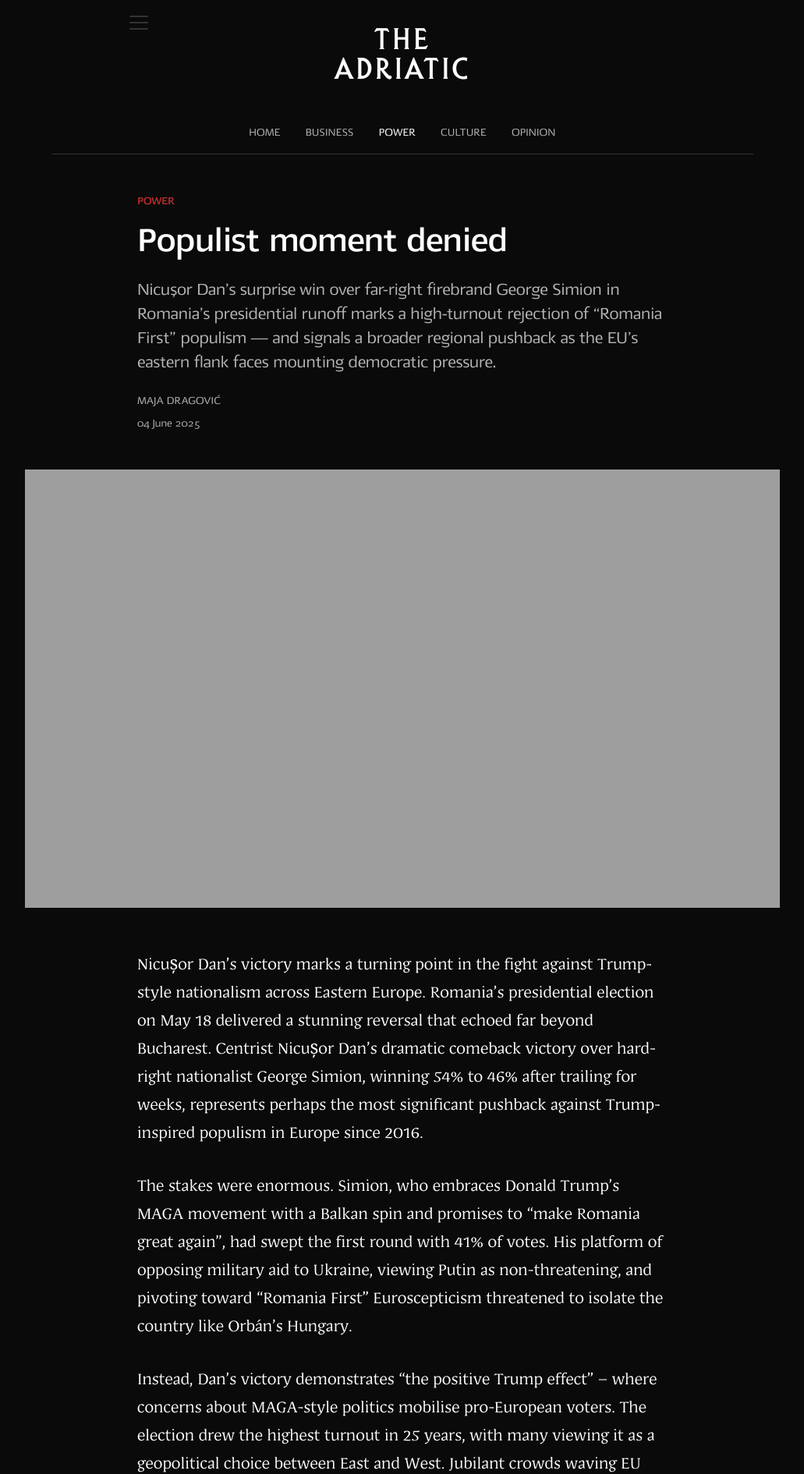
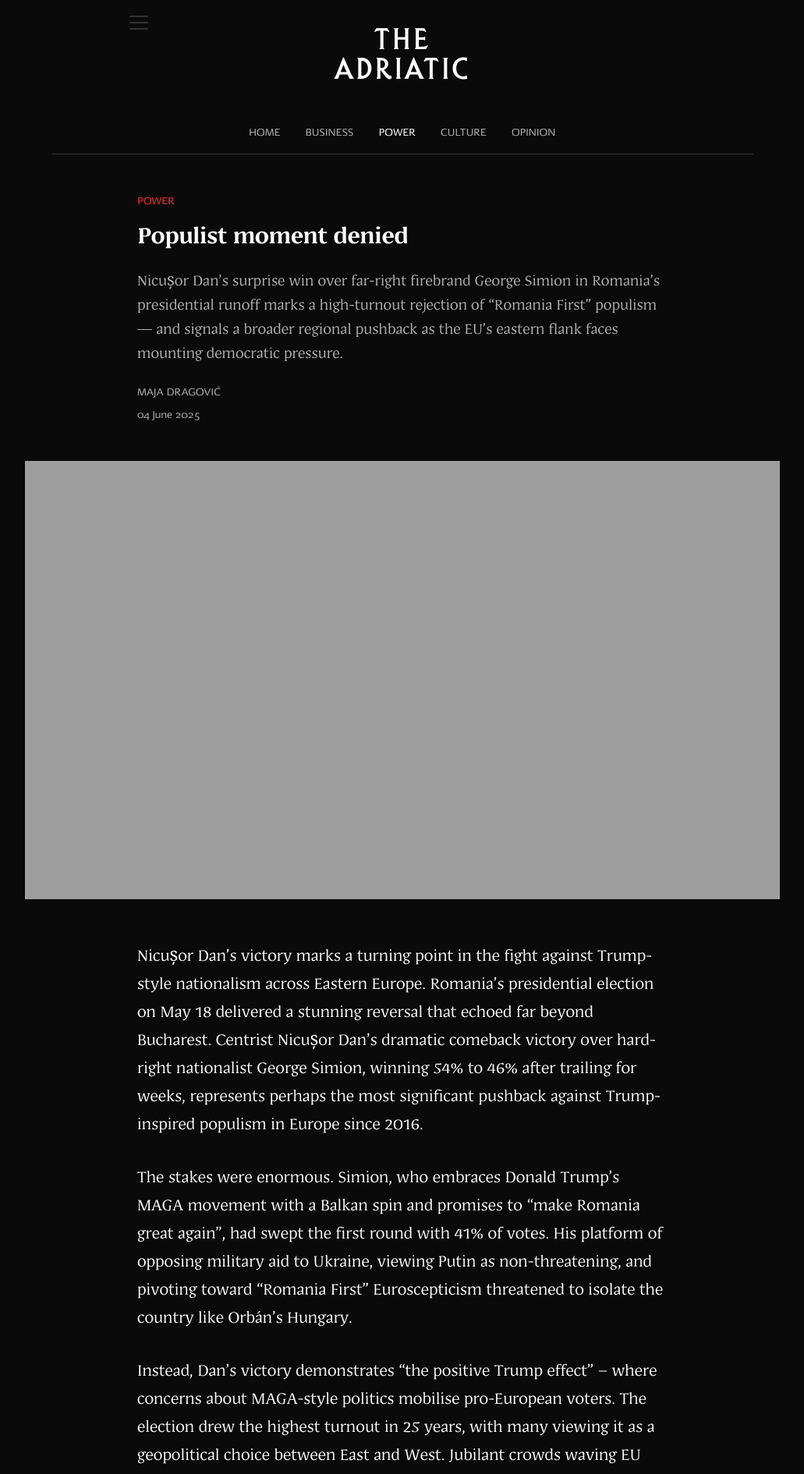
Before and after one commit to tfhoerest/azt, a Jekyll site: the page built from _posts/2025-06-02-populist-moment-denied.md, in a window 1280 px wide. Shown: the top 1890 px of the page at 78% size, without its empty margins (124-1155 px from the left). Built offline with Jekyll 4.4.1, drawn with Linux system fonts in a browser that asks for light colours.

Commit message:
Update post.html

```diff
--- a/_layouts/post.html
+++ b/_layouts/post.html
@@ -24,8 +24,8 @@ layout: default
 }
 
 .post-title {
-    font-family: 'Saj JY', 'Inter', 'Helvetica Neue', Helvetica, Arial, FreeSans, sans-serif;
-    font-size: 2.75rem;  /* Zeit-style larger title */
+    font-family: 'Adriatic22', Georgia, serif;
+    font-size: var(--z-ds-fontsize-34);
     font-weight: 700;
     color: var(--z-ds-color-text-100);
     line-height: 1.1;  /* Tighter line height for large headlines */
@@ -33,6 +33,7 @@ layout: default
 }
 
 .post-lede {
+    font-family: 'Adriatic22', Georgia, serif;
     font-size: 1.375rem;  /* Zeit-style larger lede */
     color: var(--z-ds-color-text-70);
     line-height: 1.4;
```
